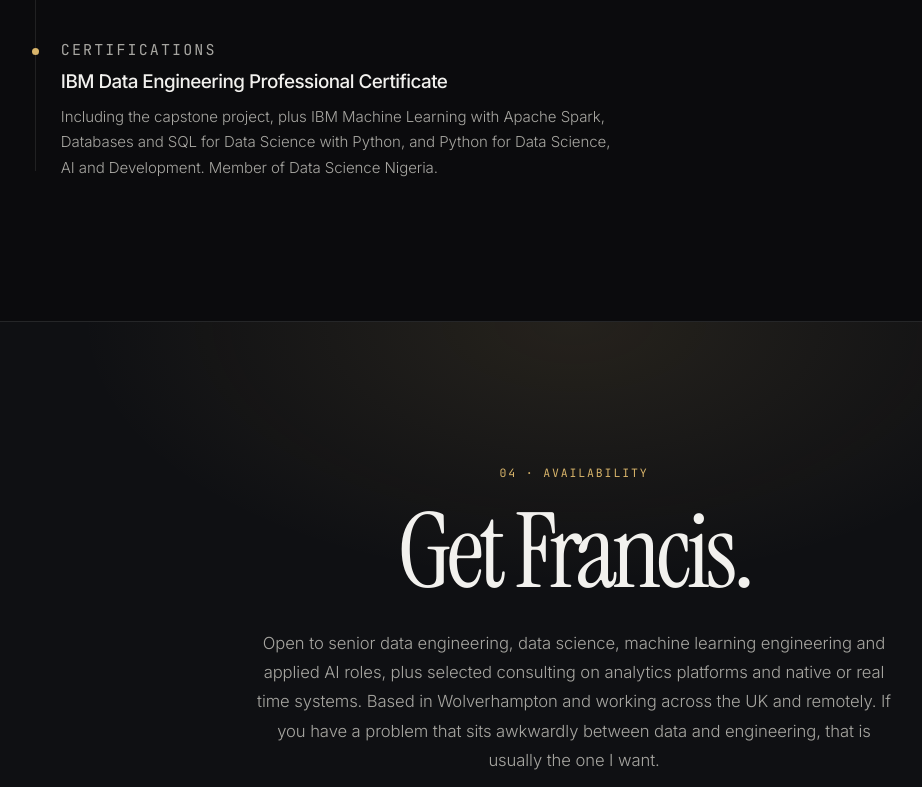
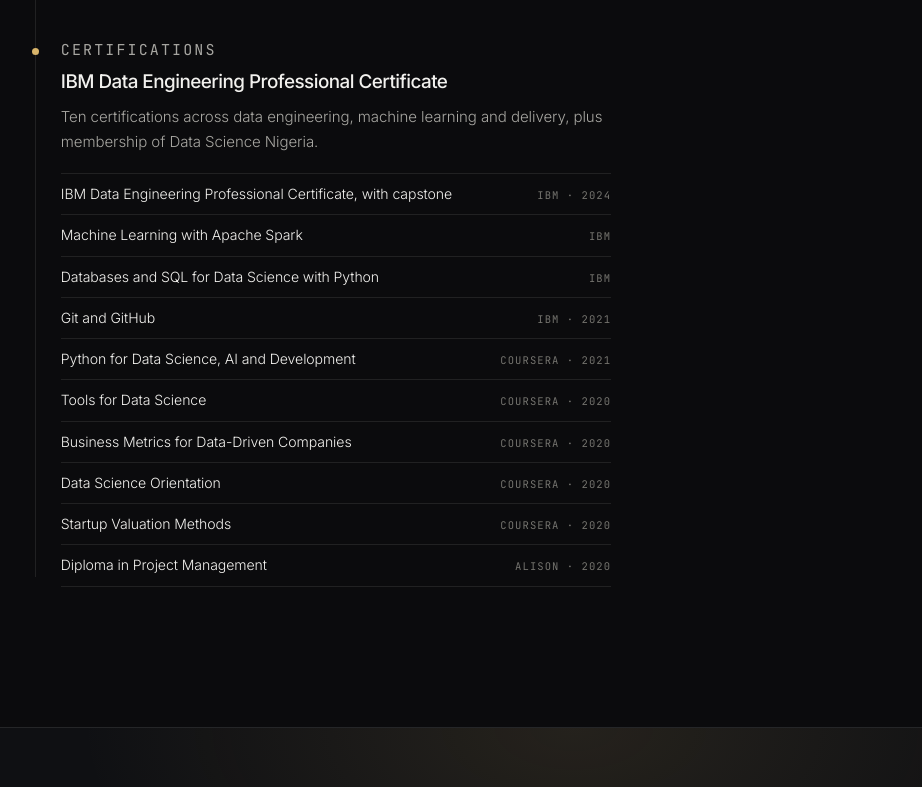
Before and after one commit to Fran6jy/get-francis, a plain HTML site: page index.html in a window 1280 px wide. Shown: the part 7545-8332 px from the top of the page, without its empty margins (66-988 px from the left). Drawn offline with Linux system fonts and the light colour scheme.

Commit message:
Add full certifications list

```diff
--- a/index.html
+++ b/index.html
@@ -196,10 +196,21 @@
           <p class="tl__when">Certifications</p>
           <h3>IBM Data Engineering Professional Certificate</h3>
           <p>
-            Including the capstone project, plus IBM Machine Learning with Apache Spark, Databases
-            and SQL for Data Science with Python, and Python for Data Science, AI and Development.
-            Member of Data Science Nigeria.
+            Ten certifications across data engineering, machine learning and delivery, plus
+            membership of Data Science Nigeria.
           </p>
+          <ul class="certs">
+            <li><span>IBM Data Engineering Professional Certificate, with capstone</span><i>IBM &middot; 2024</i></li>
+            <li><span>Machine Learning with Apache Spark</span><i>IBM</i></li>
+            <li><span>Databases and SQL for Data Science with Python</span><i>IBM</i></li>
+            <li><span>Git and GitHub</span><i>IBM &middot; 2021</i></li>
+            <li><span>Python for Data Science, AI and Development</span><i>Coursera &middot; 2021</i></li>
+            <li><span>Tools for Data Science</span><i>Coursera &middot; 2020</i></li>
+            <li><span>Business Metrics for Data-Driven Companies</span><i>Coursera &middot; 2020</i></li>
+            <li><span>Data Science Orientation</span><i>Coursera &middot; 2020</i></li>
+            <li><span>Startup Valuation Methods</span><i>Coursera &middot; 2020</i></li>
+            <li><span>Diploma in Project Management</span><i>Alison &middot; 2020</i></li>
+          </ul>
         </article>
       </div>
 
--- a/styles.css
+++ b/styles.css
@@ -249,6 +249,17 @@
 }
 .tl h3{font-size:1.18rem;font-weight:500;margin-bottom:.7rem}
 .tl p{color:var(--ink-2);font-size:.94rem;line-height:1.7}
+.certs{list-style:none;margin:1.15rem 0 0;padding:0;display:grid;gap:0}
+.certs li{
+  display:flex;flex-wrap:wrap;align-items:baseline;justify-content:space-between;
+  gap:.5rem 1rem;padding:.62rem 0;border-bottom:1px solid var(--line);
+}
+.certs li:first-child{border-top:1px solid var(--line)}
+.certs span{font-size:.88rem;color:var(--ink);line-height:1.45}
+.certs i{
+  font-family:var(--mono);font-style:normal;font-size:.66rem;
+  letter-spacing:.1em;text-transform:uppercase;color:var(--ink-3);white-space:nowrap;
+}
 .skills{display:grid;gap:1px;background:var(--line);border:1px solid var(--line);border-radius:var(--radius);overflow:hidden}
 .skills__group{background:var(--surface);padding:1.5rem 1.6rem}
 .skills__group h4{
```
Also changed, not shown: 1 other file.
